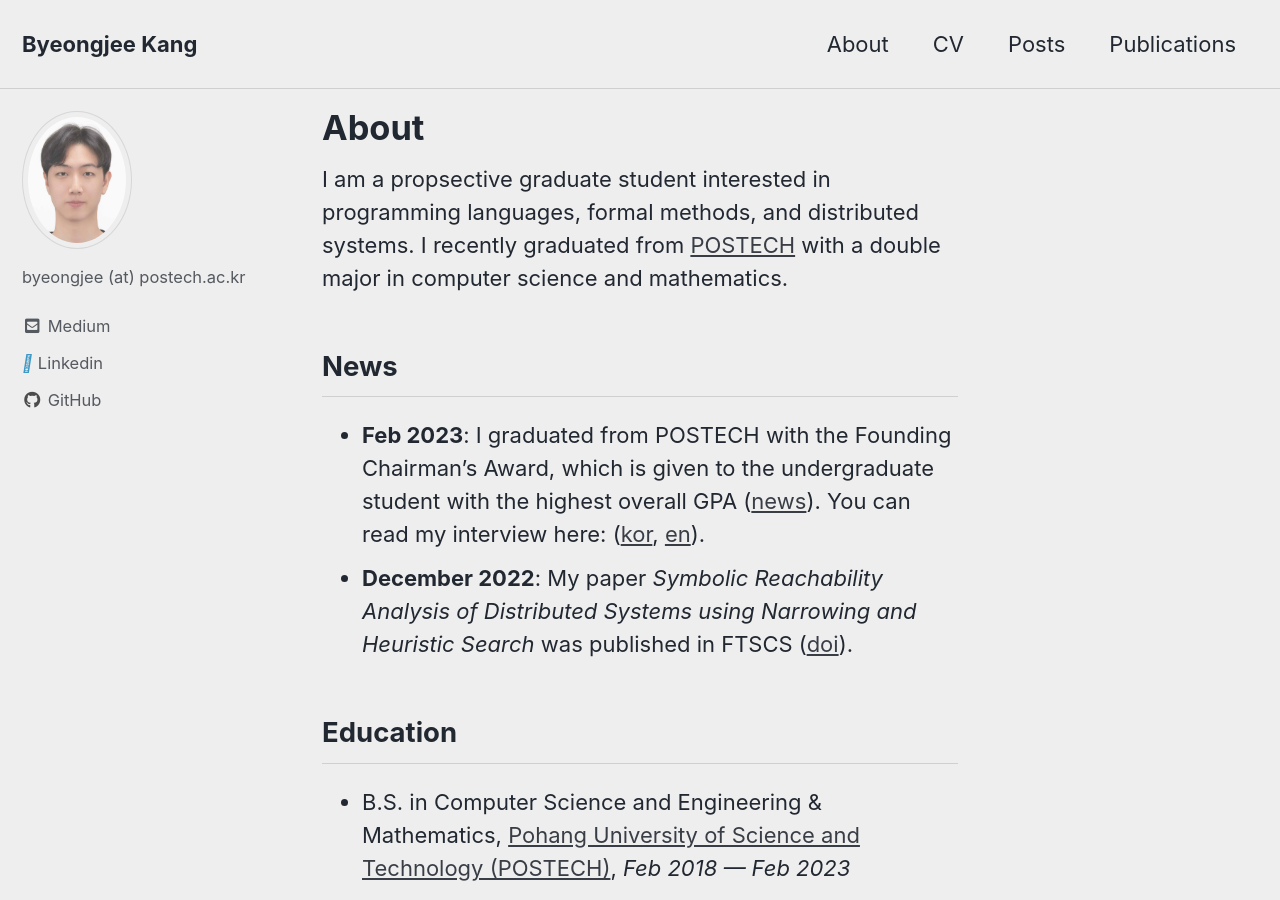
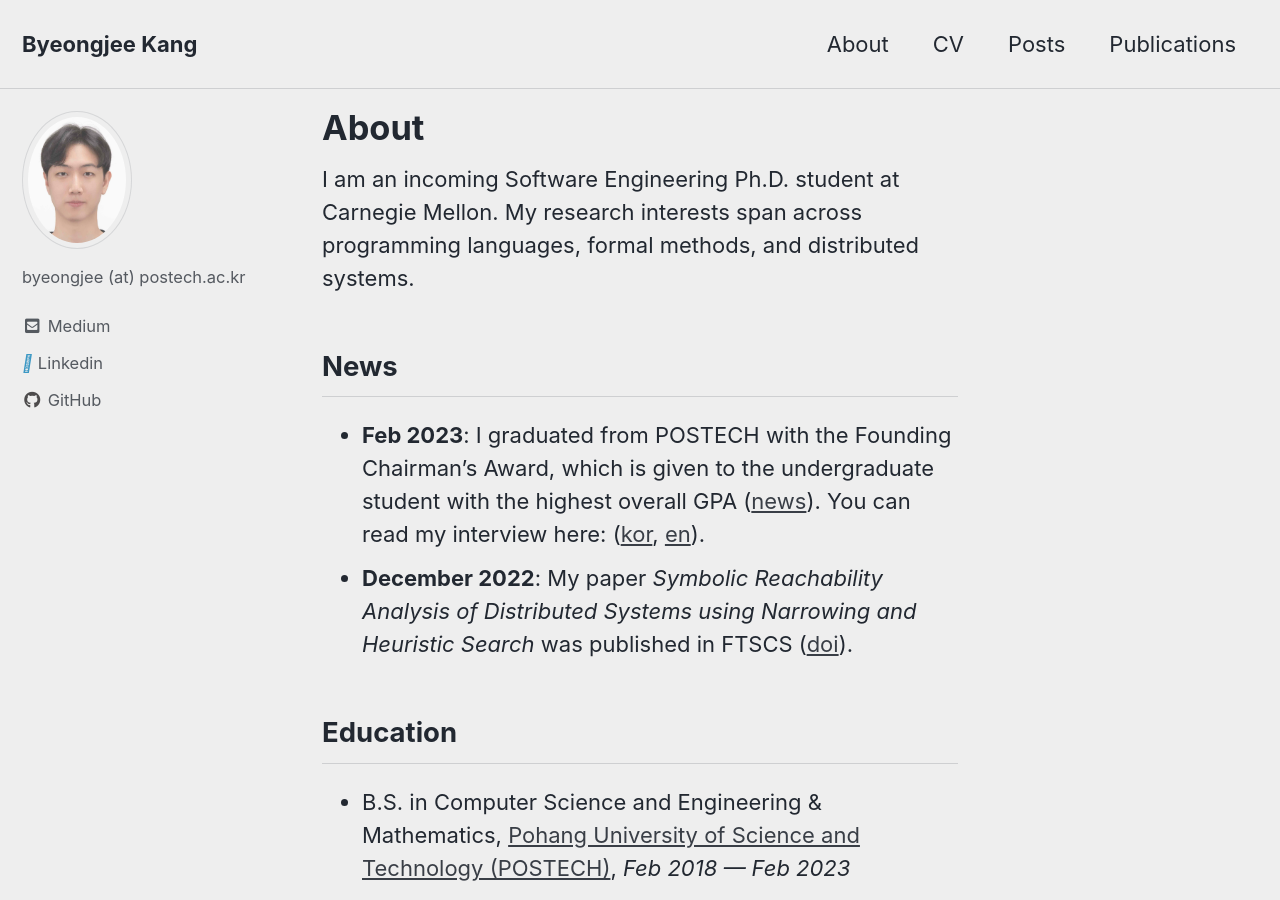
Before and after one commit to byeongjee/byeongjee.github.io, a Jekyll site: the page built from _pages/home.md, in a window 1280 px wide and 900 px high. Built offline with Jekyll 4.4.1, drawn with Linux system fonts in a browser that asks for light colours; cached includes are drawn as plain includes.

Commit message:
Update bio

```diff
--- a/_pages/home.md
+++ b/_pages/home.md
@@ -4,10 +4,10 @@ author_profile: true
 title: "About"
 ---
 
-I am a propsective graduate student interested in programming languages,
-formal methods, and distributed systems.  I
-recently graduated from [POSTECH](https://www.postech.ac.kr/eng/) with a double
-major in computer science and mathematics.
+
+I am an incoming Software Engineering Ph.D. student at Carnegie Mellon.
+My research interests span across programming languages, formal methods, and
+distributed systems.
 
 ## News
 - **Feb 2023**: I graduated from POSTECH with the Founding Chairman’s Award,
```
